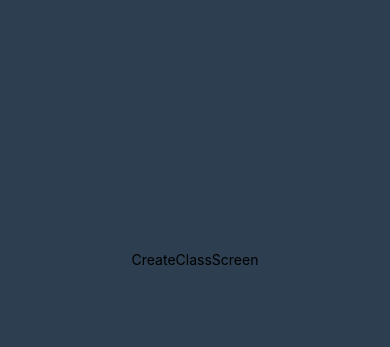
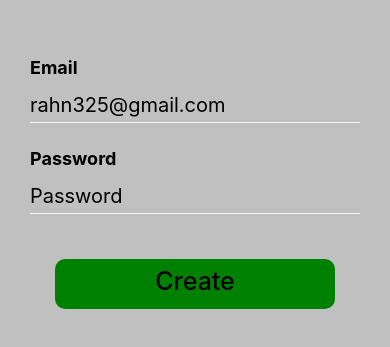
Before and after one commit to minshaf998/easyClassroom, a React Native app: screen /createClass in a window 390 px wide. Shown: the part 163-510 px from the top of the page. Built offline with nearby package versions, Linux system fonts and the light colour scheme.

Commit message:
create class screen created

```diff
--- a/app/screens/CreateClass/CreateClassScreen.js
+++ b/app/screens/CreateClass/CreateClassScreen.js
@@ -1,12 +1,42 @@
 //import liraries
 import React, { Component } from "react";
-import { View, Text, StyleSheet } from "react-native";
+import {
+  View,
+  Text,
+  StyleSheet,
+  TextInput,
+  TouchableOpacity,
+} from "react-native";
 
 // create a component
-const CreateClassScreen = () => {
+const CreateClassScreen = ({ navigation }) => {
   return (
     <View style={styles.container}>
-      <Text>CreateClassScreen</Text>
+      <View style={styles.cardCont}>
+        <Text style={styles.cardtext}>Email</Text>
+        <View style={styles.action}>
+          <TextInput placeholder="rahn325@gmail.com" style={styles.textinput} />
+        </View>
+      </View>
+
+      <View style={styles.cardCont}>
+        <Text style={styles.cardtext}>Password </Text>
+        <View style={styles.action}>
+          <TextInput
+            style={styles.textinput}
+            placeholder="Password"
+            secureTextEntry={true}
+          />
+        </View>
+      </View>
+
+      <TouchableOpacity
+        style={styles.buttonLogin}
+        title={"Login"}
+        onPress={() => navigation.navigate("AdminDashboard")}
+      >
+        <Text style={styles.buttontext}>Create</Text>
+      </TouchableOpacity>
     </View>
   );
 };
@@ -15,9 +45,47 @@ const CreateClassScreen = () => {
 const styles = StyleSheet.create({
   container: {
     flex: 1,
-    justifyContent: "center",
-    alignItems: "center",
-    backgroundColor: "#2c3e50",
+    padding: 30,
+    paddingTop: 200,
+    backgroundColor: "#C0C0C0",
+  },
+
+  cardCont: {
+    marginTop: 20,
+  },
+
+  cardtext: {
+    fontSize: 18,
+    fontWeight: "bold",
+    marginBottom: 5,
+  },
+  action: {
+    marginTop: 10,
+    borderBottomWidth: 1,
+    borderBottomColor: "#f2f2f2",
+    paddingBottom: 5,
+    marginBottom: 5,
+  },
+
+  textinput: {
+    color: "black",
+    fontSize: 20,
+  },
+
+  buttonLogin: {
+    width: "85%",
+    height: 50,
+    borderRadius: 10,
+    backgroundColor: "green",
+    top: 40,
+    alignSelf: "center",
+  },
+
+  buttontext: {
+    fontSize: 25,
+    fontWeight: "500",
+    alignSelf: "center",
+    paddingTop: 7,
   },
 });
 
```
